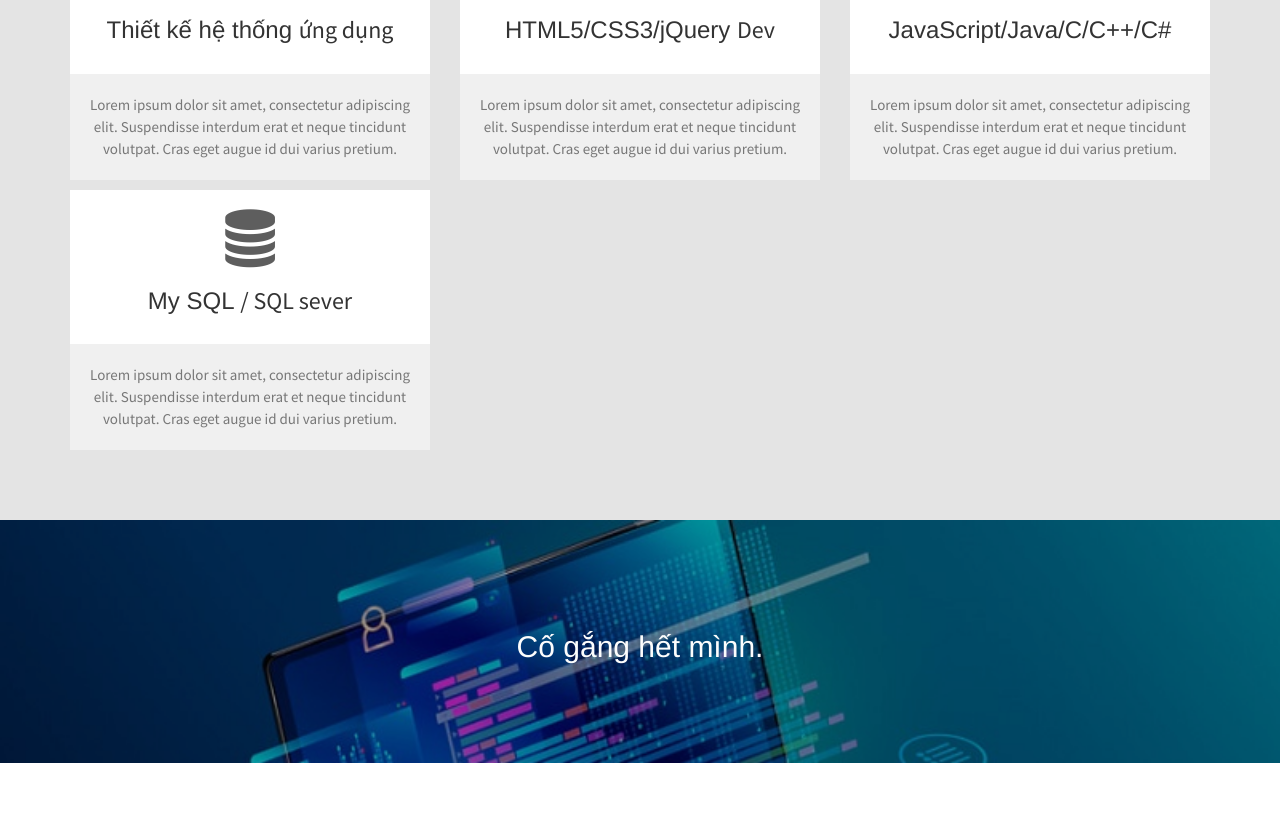
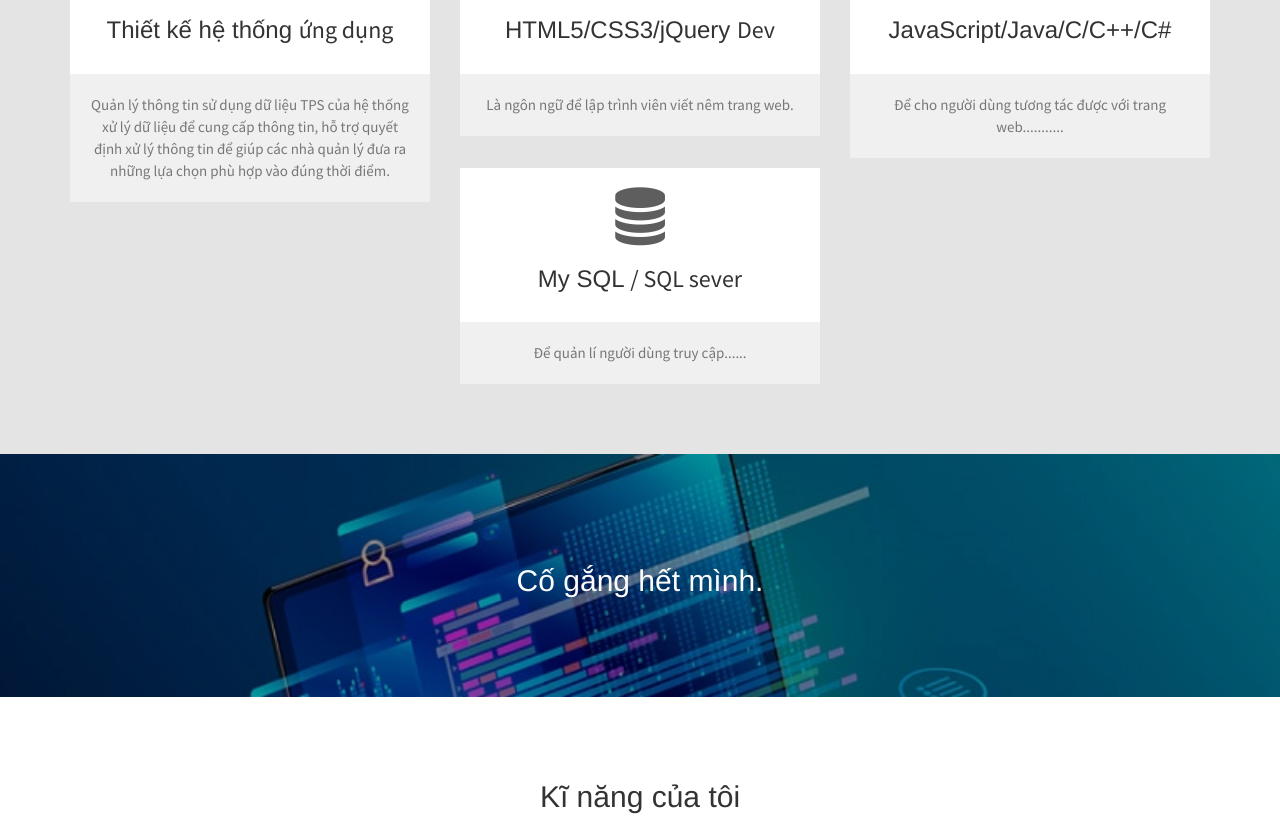
Before and after one commit to nguyenthao10/cv, a plain HTML site: page index.html in a window 1280 px wide. Shown: the part 1340-2160 px from the top of the page. Drawn offline with Linux system fonts and the light colour scheme.

Commit message:
Update index.html

```diff
--- a/index.html
+++ b/index.html
@@ -133,7 +133,7 @@
                 <div class="col-md-4 text-center tileBox">
                    <div class="txtHead"> <i class="fa fa-desktop"></i>
                     <h3>Thiết kế hệ thống <span class="id-color"> ứng dụng</span></h3></div>
-                    <p>Lorem ipsum dolor sit amet, consectetur adipiscing elit. Suspendisse interdum erat et neque tincidunt volutpat. Cras eget augue id dui varius pretium.</p>
+                    <p>Quản lý thông tin sử dụng dữ liệu TPS của hệ thống xử lý dữ liệu để cung cấp thông tin, hỗ trợ quyết định xử lý thông tin để giúp các nhà quản lý đưa ra những lựa chọn phù hợp vào đúng thời điểm.</p>
                 </div>
                 <!-- end: -->
 
@@ -141,7 +141,7 @@
                 <div class="col-md-4 text-center tileBox">
                     <div class="txtHead"><i class="fa fa-css3"></i>
                     <h3>HTML5/CSS3/jQuery <span class="id-color">Dev</span></h3></div>
-                    <p>Lorem ipsum dolor sit amet, consectetur adipiscing elit. Suspendisse interdum erat et neque tincidunt volutpat. Cras eget augue id dui varius pretium.</p>
+                    <p>Là ngôn ngữ để lập trình viên viết nêm trang web.</p>
                 </div>
                 <!-- end: -->
 
@@ -149,14 +149,14 @@
                 <div class="col-md-4 text-center tileBox">
                     <div class="txtHead"><i class="fa fa-lightbulb-o"></i>
                     <h3>JavaScript/Java/C/C++/C# <span class="id-color"></span></h3></div>
-                    <p>Lorem ipsum dolor sit amet, consectetur adipiscing elit. Suspendisse interdum erat et neque tincidunt volutpat. Cras eget augue id dui varius pretium.</p>
+                    <p>Để cho người dùng tương tác được với trang web...........</p>
                 </div>
                 <!-- end: -->
                 <!-- item -->
                 <div class="col-md-4 text-center tileBox">
                     <div class="txtHead"> <i class="fa fa-database"></i>
                     <h3>My SQL <span class="id-color">/ SQL sever</span></h3></div>
-                    <p>Lorem ipsum dolor sit amet, consectetur adipiscing elit. Suspendisse interdum erat et neque tincidunt volutpat. Cras eget augue id dui varius pretium.</p>
+                    <p>Để quản lí người dùng truy cập......</p>
                 </div>
                 <!-- end: -->
             </div>
@@ -635,7 +635,7 @@
         <div class="container">
             <div class="social text-center">
                 <a href="#"><i class="fa fa-twitter"></i></a>
-                <a href="#"><i class="fa fa-facebook"></i></a>
+                <a href="facebook.com/tiennguyenxuan01"><i class="fa fa-facebook"></i></a>
                 <a href="#"><i class="fa fa-dribbble"></i></a>
                 <a href="#"><i class="fa fa-flickr"></i></a>
                 <a href="#"><i class="fa fa-github"></i></a>
```
